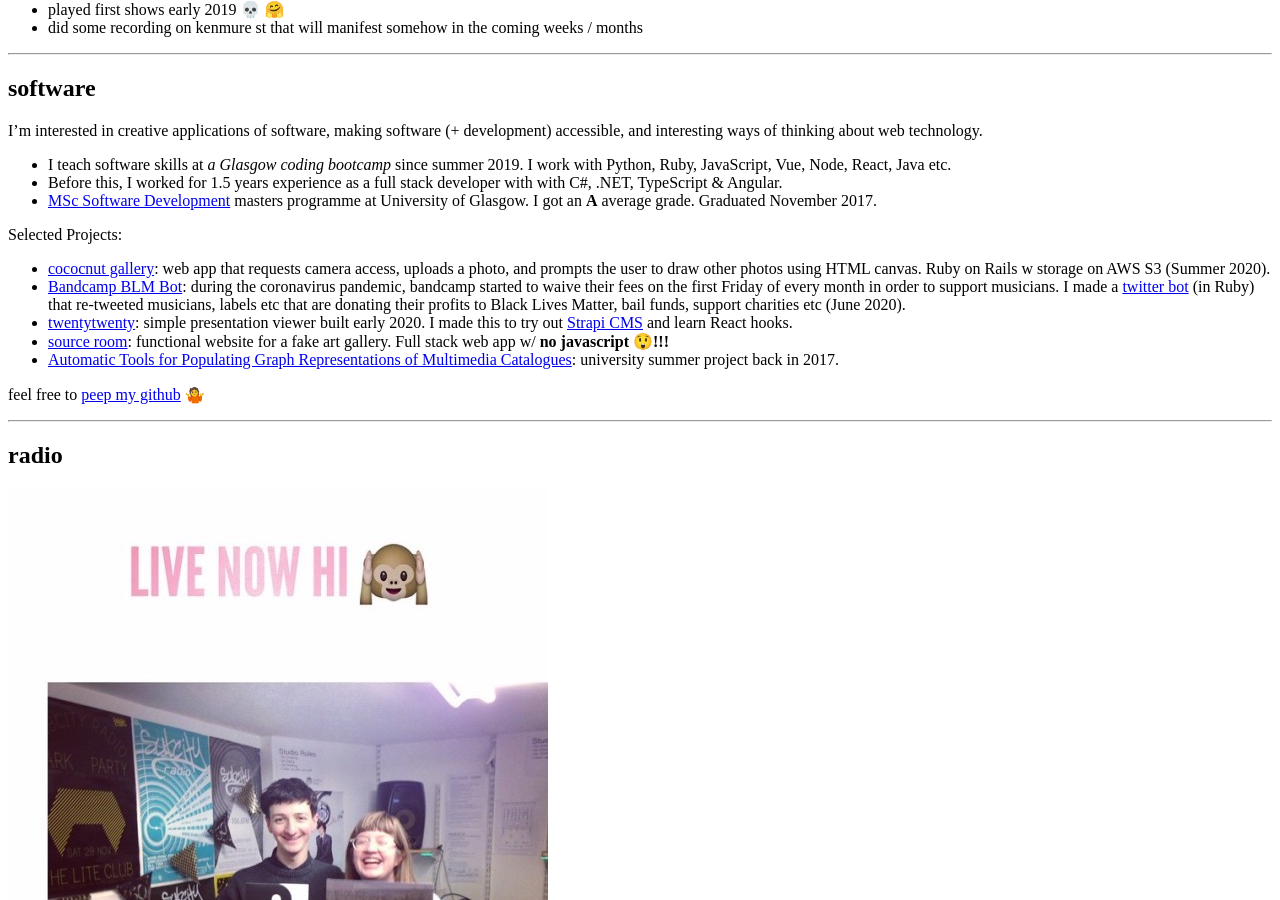
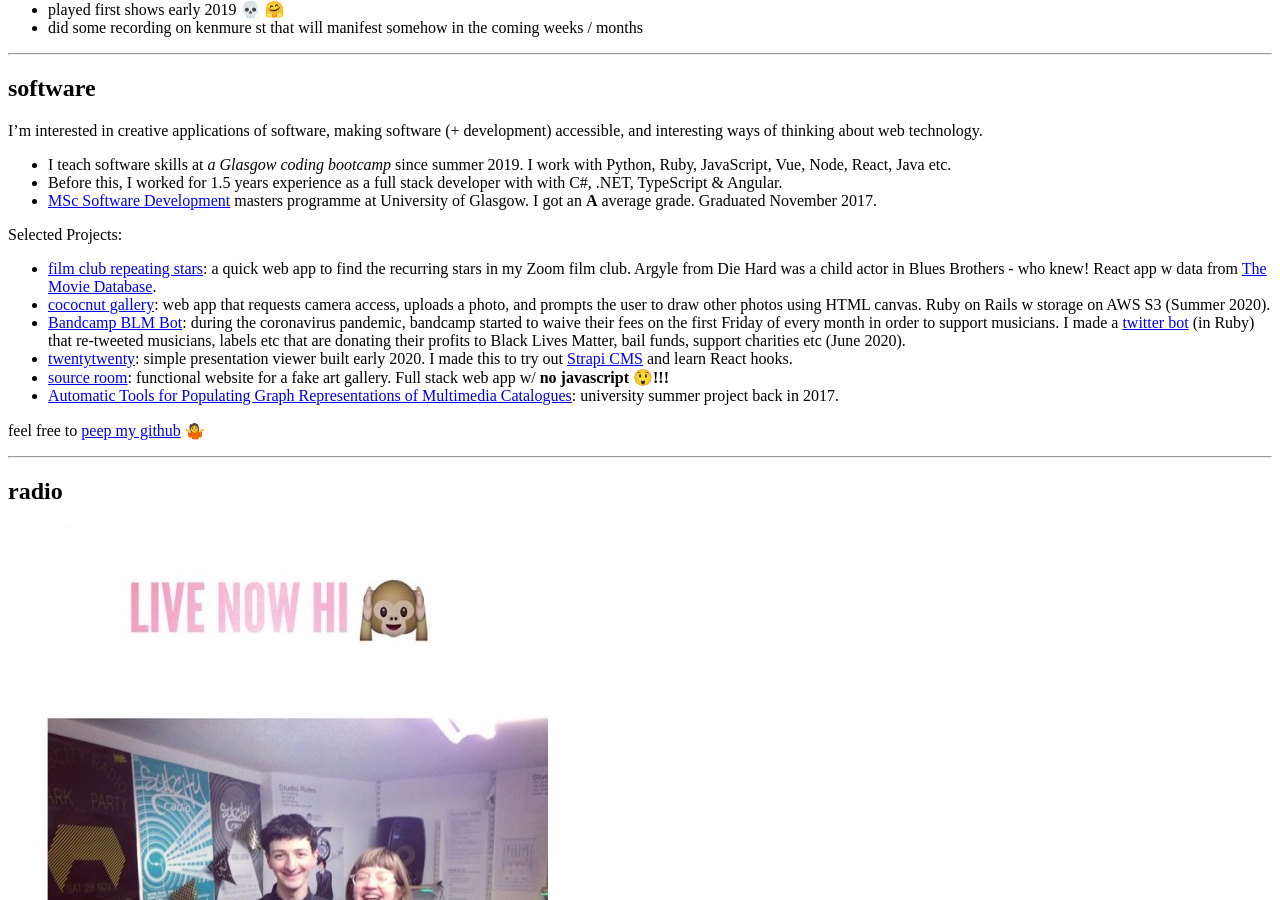
Before and after one commit to kingdomlevel/kingdomlevel.github.io, a Jekyll site: the page built from index.markdown, in a window 1280 px wide and 900 px high, scrolled down 4189 px. Built offline with Jekyll 4.4.1, drawn with Linux system fonts in a browser that asks for light colours; our own code applies the rules of GitHub Pages for plain Markdown files.

Commit message:
adds film club repeating stars app to selected projects

```diff
--- a/index.markdown
+++ b/index.markdown
@@ -99,6 +99,7 @@ I'm interested in creative applications of software, making software (+ developm
 + [MSc Software Development][uni] masters programme at University of Glasgow. I got an **A** average grade. Graduated November 2017.
 
 Selected Projects:
++ [film club repeating stars](https://github.com/kingdomlevel/film-club-repeating-stars): a quick web app to find the recurring stars in my Zoom film club. Argyle from Die Hard was a child actor in Blues Brothers - who knew! React app w data from [The Movie Database](https://www.themoviedb.org/).
 + [cococnut gallery](https://github.com/kingdomlevel/coconut_gallery): web app that requests camera access, uploads a photo, and prompts the user to draw other photos using HTML canvas. Ruby on Rails w storage on AWS S3 (Summer 2020).
 + [Bandcamp BLM Bot](https://github.com/kingdomlevel/bandcamp-blm-bot): during the coronavirus pandemic, bandcamp started to waive their fees on the first Friday of every month in order to support musicians. I made a [twitter bot](https://twitter.com/bandcampBLMbot) (in Ruby) that re-tweeted musicians, labels etc that are donating their profits to Black Lives Matter, bail funds, support charities etc (June 2020).
 + [twentytwenty](https://github.com/kingdomlevel/twentytwenty): simple presentation viewer built early 2020. I made this to try out [Strapi CMS](https://strapi.io/) and learn React hooks.
```
